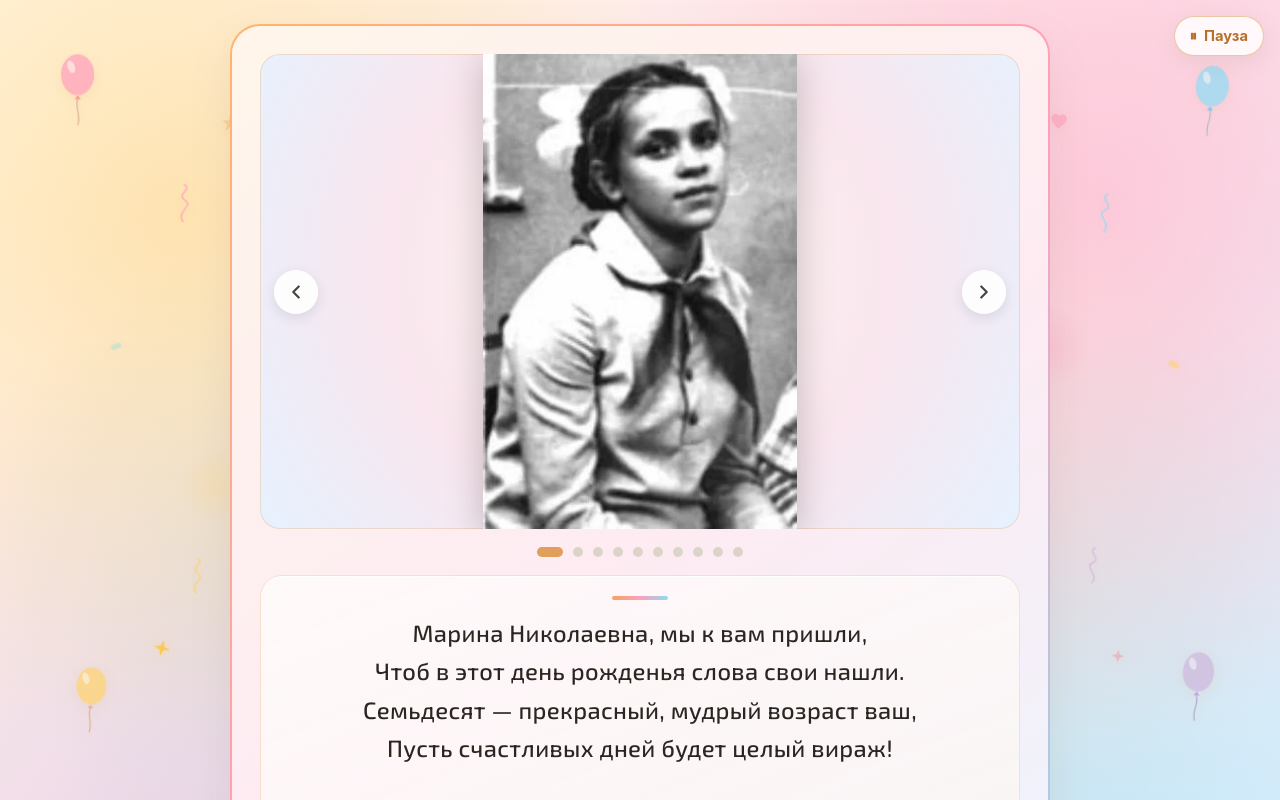
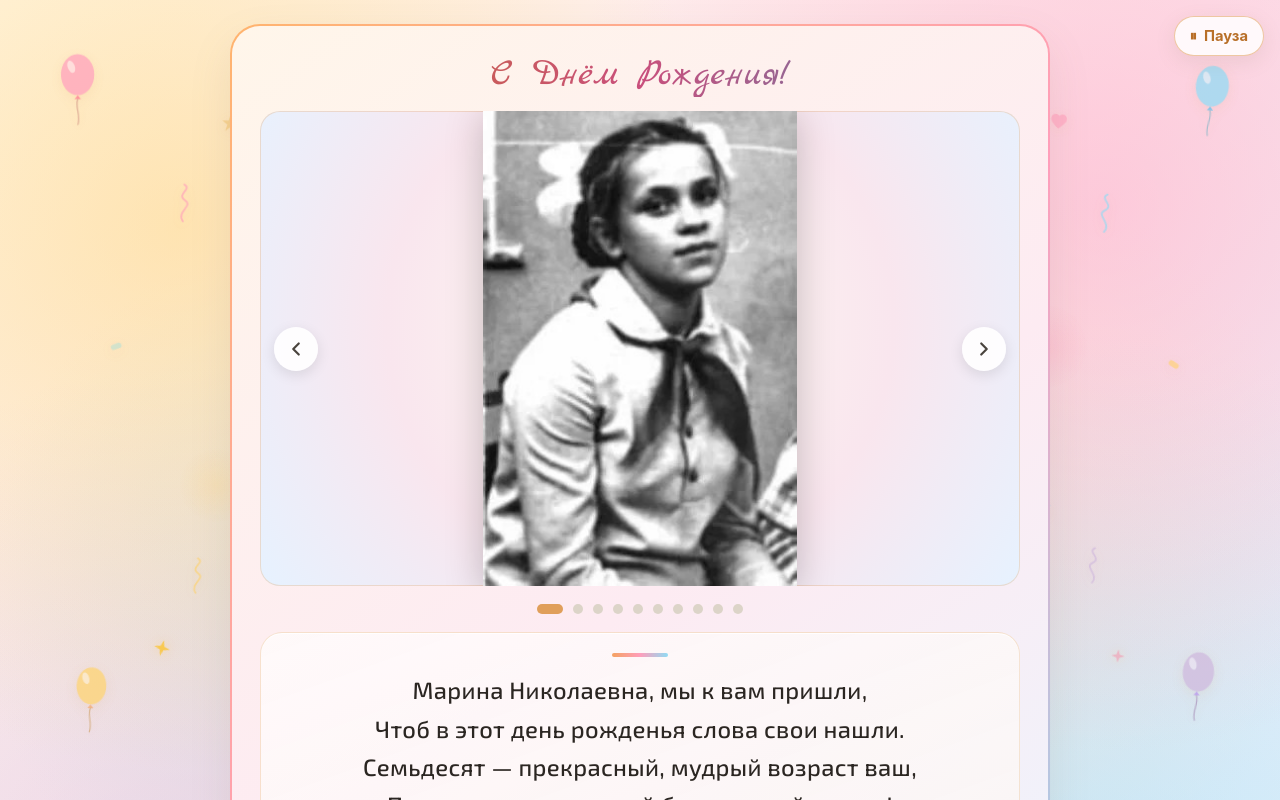
Before and after one commit to klubinandrey-bit/pozdravlenie, a plain HTML site: page index.html in a window 1280 px wide. Both pictures are taken after a click on the button "Открыть открытку ✨". Shown: the top 800 px of the page. Drawn offline with nearby package versions, Linux system fonts and the light colour scheme.

Commit message:
add birthday title

```diff
--- a/index.html
+++ b/index.html
@@ -396,6 +396,13 @@
       transition: opacity 1.5s ease 0.65s, transform 2.1s cubic-bezier(0.16, 1, 0.3, 1) 0.6s;
     }
     .container.revealed { opacity: 1; transform: translate3d(0, 0, 0) scale(1); }
+    .card-top-title {
+      font-family: 'Marck Script', cursive; font-size: 2.35rem; font-weight: 400;
+      text-align: center; line-height: 1.15; margin-bottom: 14px;
+      background: linear-gradient(95deg, #c86d28, #c94f7c, #4b86b4);
+      -webkit-background-clip: text; -webkit-text-fill-color: transparent; color: #c87a32;
+    }
+    @media (max-width: 768px), (pointer: coarse) { .card-top-title { font-size: 2rem; margin-bottom: 10px; } }
   </style>
 </head>
 <body>
@@ -513,6 +520,7 @@
   </div>
 
   <main class="container">
+    <h1 class="card-top-title">С Днём Рождения!</h1>
     <!-- КАРУСЕЛЬ С ФОТОГРАФИЯМИ -->
     <div class="carousel-wrapper" id="carousel">
       <div class="carousel-track" id="carouselTrack">
```
